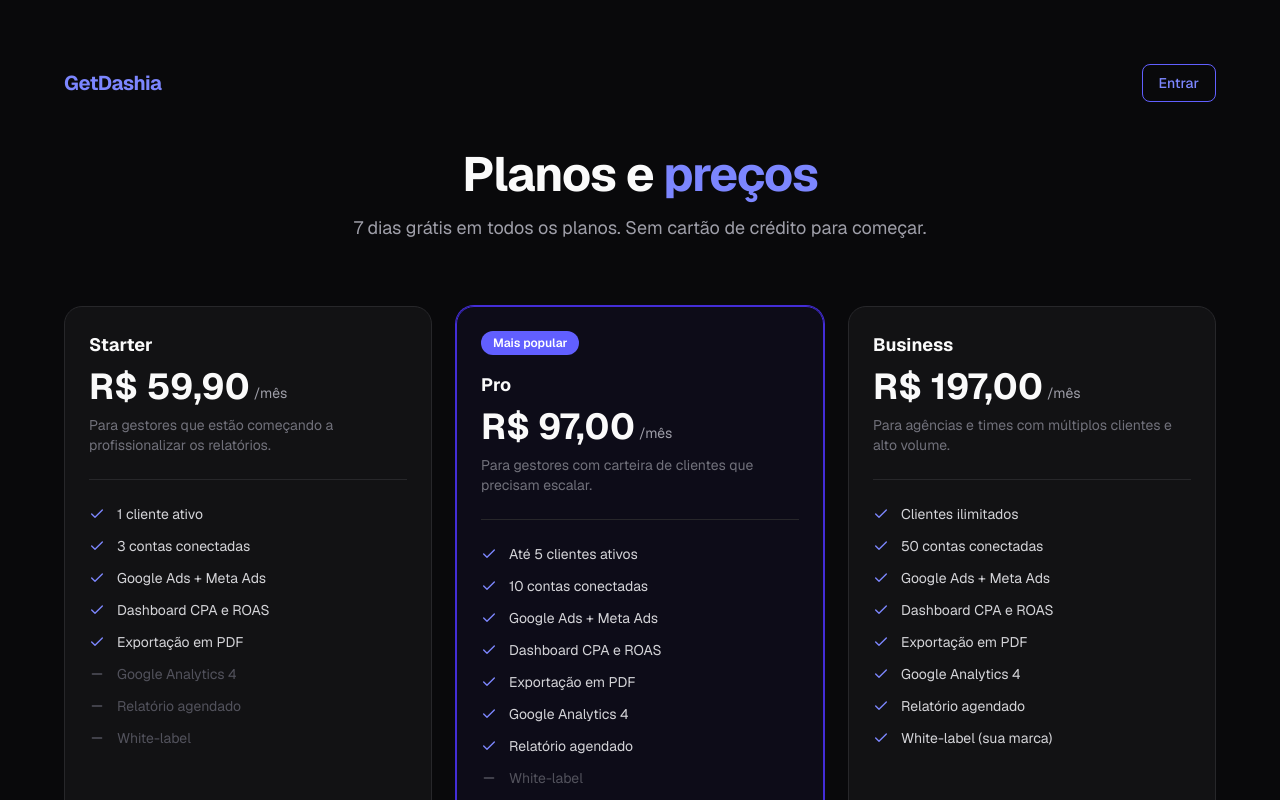
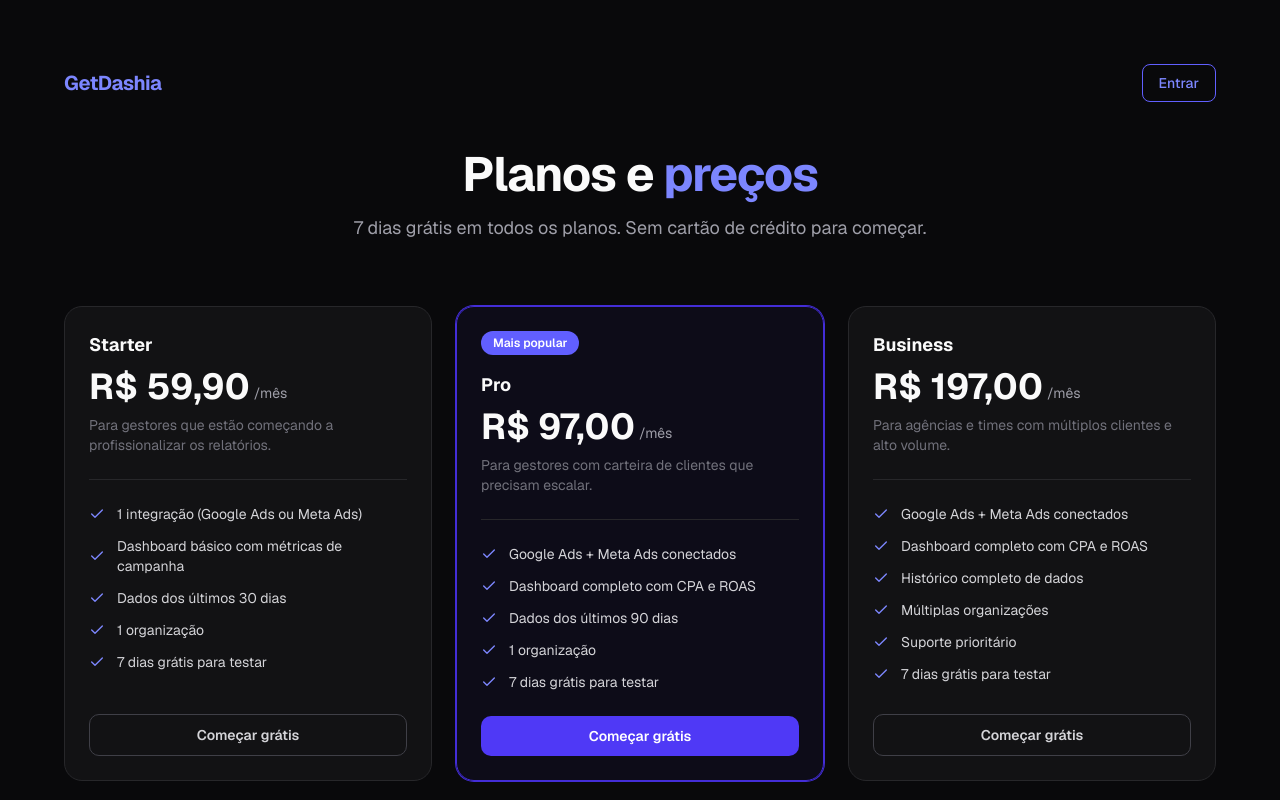
Before and after one commit to LuSan1986/projeto_getdashia, a Next.js app: page /precos in a window 1280 px wide. Shown: the top 800 px of the page. Built offline with nearby package versions, Linux system fonts and the light colour scheme.

Commit message:
fix(precos): correct plan features to match actual product

```diff
--- a/src/app/precos/page.tsx
+++ b/src/app/precos/page.tsx
@@ -31,14 +31,11 @@ const planos: Plano[] = [
     lookupKey: "starter_mensal",
     destaque: false,
     features: [
-      { texto: "1 cliente ativo", incluso: true },
-      { texto: "3 contas conectadas", incluso: true },
-      { texto: "Google Ads + Meta Ads", incluso: true },
-      { texto: "Dashboard CPA e ROAS", incluso: true },
-      { texto: "Exportação em PDF", incluso: true },
-      { texto: "Google Analytics 4", incluso: false },
-      { texto: "Relatório agendado", incluso: false },
-      { texto: "White-label", incluso: false },
+      { texto: "1 integração (Google Ads ou Meta Ads)", incluso: true },
+      { texto: "Dashboard básico com métricas de campanha", incluso: true },
+      { texto: "Dados dos últimos 30 dias", incluso: true },
+      { texto: "1 organização", incluso: true },
+      { texto: "7 dias grátis para testar", incluso: true },
     ],
   },
   {
@@ -48,14 +45,11 @@ const planos: Plano[] = [
     lookupKey: "pro_mensal",
     destaque: true,
     features: [
-      { texto: "Até 5 clientes ativos", incluso: true },
-      { texto: "10 contas conectadas", incluso: true },
-      { texto: "Google Ads + Meta Ads", incluso: true },
-      { texto: "Dashboard CPA e ROAS", incluso: true },
-      { texto: "Exportação em PDF", incluso: true },
-      { texto: "Google Analytics 4", incluso: true },
-      { texto: "Relatório agendado", incluso: true },
-      { texto: "White-label", incluso: false },
+      { texto: "Google Ads + Meta Ads conectados", incluso: true },
+      { texto: "Dashboard completo com CPA e ROAS", incluso: true },
+      { texto: "Dados dos últimos 90 dias", incluso: true },
+      { texto: "1 organização", incluso: true },
+      { texto: "7 dias grátis para testar", incluso: true },
     ],
   },
   {
@@ -65,14 +59,12 @@ const planos: Plano[] = [
     lookupKey: "business_mensal",
     destaque: false,
     features: [
-      { texto: "Clientes ilimitados", incluso: true },
-      { texto: "50 contas conectadas", incluso: true },
-      { texto: "Google Ads + Meta Ads", incluso: true },
-      { texto: "Dashboard CPA e ROAS", incluso: true },
-      { texto: "Exportação em PDF", incluso: true },
-      { texto: "Google Analytics 4", incluso: true },
-      { texto: "Relatório agendado", incluso: true },
-      { texto: "White-label (sua marca)", incluso: true },
+      { texto: "Google Ads + Meta Ads conectados", incluso: true },
+      { texto: "Dashboard completo com CPA e ROAS", incluso: true },
+      { texto: "Histórico completo de dados", incluso: true },
+      { texto: "Múltiplas organizações", incluso: true },
+      { texto: "Suporte prioritário", incluso: true },
+      { texto: "7 dias grátis para testar", incluso: true },
     ],
   },
 ];
```
